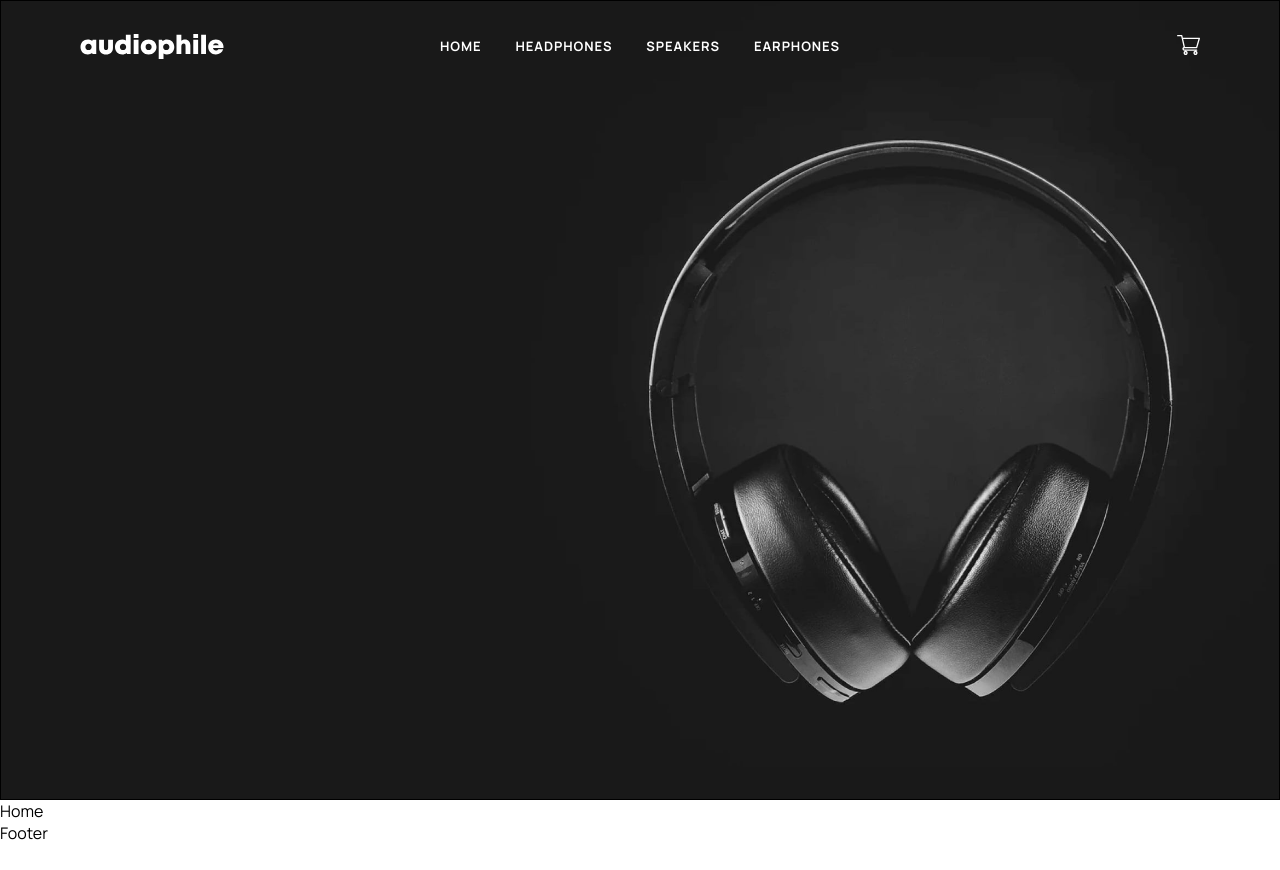
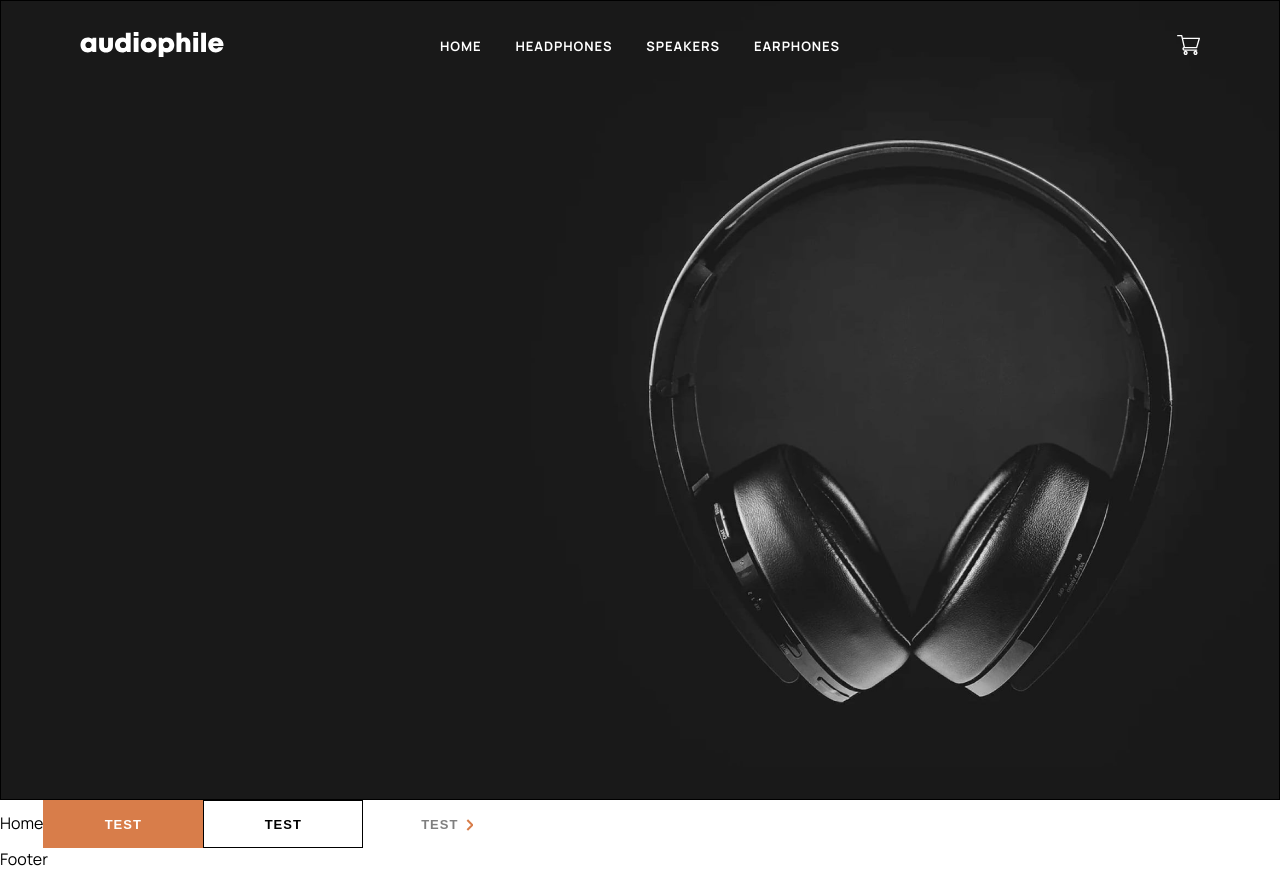
Before and after one commit to KoenvandenBerg/frontendmentor-audiophile-ecommerce-website, a Next.js app: page / in a window 1280 px wide. Before the commit the page ends 844 px from the top, so only its background shows below. Built offline with nearby package versions, Linux system fonts and the light colour scheme.

Commit message:
Restructure Header to allow for header info text

```diff
--- a/src/app/components/Header.tsx
+++ b/src/app/components/Header.tsx
@@ -8,9 +8,9 @@ const pages = ['Home', 'Headphones', 'Speakers', 'Earphones'];
 export default function Header() {
   return (
     <div className={headerStyles.headerContainer}>
-      <nav className={headerStyles.headerContentContainer}>
+      <div className={headerStyles.headerContentContainer}>
+        <nav className={headerStyles.headerNavContainer}>
           <HamburgerMenu />
-
           <svg
             width="143"
             height="25"
@@ -26,7 +26,6 @@ export default function Header() {
               fill="white"
             />
           </svg>
-
           <div className={headerStyles.pageLinksBox}>
             <ul>
               {pages.map((page) => {
@@ -42,7 +41,6 @@ export default function Header() {
               })}
             </ul>
           </div>
-
           <button className={headerStyles.cartMenuButton}>
             <svg
               width="23"
@@ -60,18 +58,8 @@ export default function Header() {
             </svg>
           </button>
         </nav>
-      {/* <picture className={headerStyles.picture}>
-        <source
-          srcSet="/home/tablet/image-header.jpg"
-          media="(min-width: 900px)"
-        />
-        <source
-          srcSet="/home/desktop/image-hero.jpg"
-          media="(min-width: 1100px)"
-        />
-        <img src="/home/mobile/image-header.jpg" alt="Headphones" />
-      </picture> */}
         <div className={headerStyles.heroText}></div>
+      </div>
     </div>
   );
 }
--- a/src/app/page.tsx
+++ b/src/app/page.tsx
@@ -1,5 +1,13 @@
+import Button, { ButtonTypes } from './components/Button';
 import pageStyles from './page.module.css';
 
 export default function Home() {
-  return <div>Home</div>;
+  return (
+    <div>
+      Home
+      <Button text="test" type={ButtonTypes.default} onClick={() => {}} />
+      <Button text="test" type={ButtonTypes.outline} onClick={() => {}} />
+      <Button text="test" type={ButtonTypes.transparent} onClick={() => {}} />
+    </div>
+  );
 }
--- a/src/app/styles/Header.module.css
+++ b/src/app/styles/Header.module.css
@@ -40,7 +40,6 @@
 .headerContentContainer {
   position: relative;
   max-width: 70rem;
-  height: 5.625rem;
   display: flex;
   justify-content: space-between;
   align-items: center;
@@ -60,19 +59,28 @@
   }
 }
 
+.headerNavContainer {
+  height: 5.625rem;
+  display: flex;
+  justify-content: space-between;
+  align-items: center;
+  margin: 0 1.5rem;
+}
+
 .logo {
   transition: all 0.25s ease-in-out;
   width: 9rem;
   position: absolute;
   left: 50%;
+  top: 1.95rem;
   margin-left: -4.5rem;
 }
 
 @media (min-width: 700px) {
   .logo {
     position: absolute;
-    left: 2.5rem;
-    margin: 0 0;
+    left: 4.5rem;
+    margin: 0 -0.5rem 0 0;
   }
 }
 
@@ -115,6 +123,8 @@
 }
 
 .cartMenuButton {
+  position: absolute;
+  right: 0;
   background-color: transparent;
   border: none;
   cursor: pointer;
```
Lines whose indentation alone changed are shown as unchanged.
